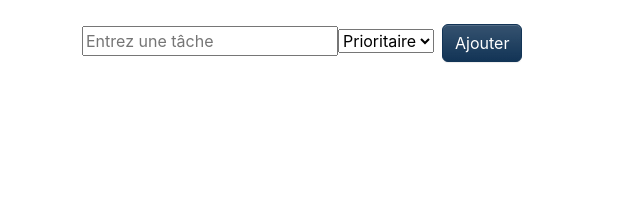
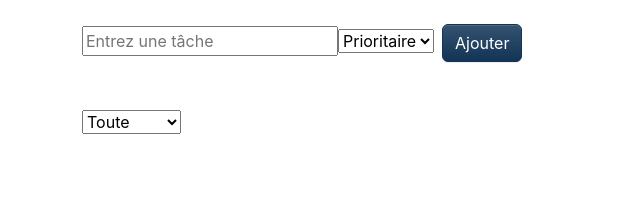
Before and after one commit to MamadouCly/Liste-de-tache, a React (Vite) app: page / in a window 1280 px wide. Shown: the top 200 px of the page, without its empty margins (0-640 px from the left). Built offline with nearby package versions, Linux system fonts and the light colour scheme.

Commit message:
Ajout de la fonctionnalité qui permet de filtrer les tâches par statut

```diff
--- a/src/components/Body.jsx
+++ b/src/components/Body.jsx
@@ -3,11 +3,25 @@ import { ContextTask } from "../contexts/TaskContext";
 import { BsTrash, BsPencil } from "react-icons/bs";
 
 export default function Body() {
-  const { tasks, removeTask, modifierTask, isChecked } = useContext(ContextTask);
+  const { tasks, removeTask, modifierTask, isChecked, filtrer, handleChangeFilter } = useContext(ContextTask);
+
+  let taskFiltered = tasks;
+
+  if(filtrer === "Faites") {
+    taskFiltered = taskFiltered.filter((item) => item.done === true);
+  } else if(filtrer === "Non faites") {
+    taskFiltered = taskFiltered.filter((item) => item.done === false);
+  }
 
   return (
     <>
-      {tasks.map((item) => (
+      <select className="mt-5" onChange={handleChangeFilter}>
+        <option value={"Toute"}>Toute</option>
+        <option value={"Faites"}>Faites</option>
+        <option value={"Non faites"}>Non faites</option>
+      </select>
+
+      {taskFiltered.map((item) => (
         <div key={item.id} className="task-container m-3" style={{background: item.done ? "orange" : "#000", color: item.done ? "#999" : "#fff"}}>
           <div className="fw-bold name">
             <input type="checkbox" checked={item.done} onChange={() => isChecked(item.id)} /> {item.name}
--- a/src/components/Header.jsx
+++ b/src/components/Header.jsx
@@ -14,9 +14,9 @@ export default function Header() {
         onChange={handleChange}
       />
       <select onChange={handleChangePriority}>
-        <option value={etat}>Prioritaire</option>
-        <option value={etat}>Moyenne</option>
-        <option value={etat}>Basse</option>
+        <option value={"Prioritaire"}>Prioritaire</option>
+        <option value={"Moyenne"}>Moyenne</option>
+        <option value={"Basse"}>Basse</option>
       </select>
       <button className="btn btn-primary ms-2" type="button" onClick={() => addTask(input)}>
         Ajouter
--- a/src/contexts/TaskContext.jsx
+++ b/src/contexts/TaskContext.jsx
@@ -8,6 +8,7 @@ export default function ContextProvider({children}) {
     const [tasks, setTasks] = useState(JSON.parse(localStorage.getItem("tasks")) || []);
     const [input, setInput] = useState("");
     const [etat, setEtat] = useState("Prioritaire");
+    const [filtrer, setFiltrer] = useState("Toute");
 
     // Fonction pour ajouter une tâche
     const addTask = (task) => {
@@ -69,10 +70,16 @@ export default function ContextProvider({children}) {
             localStorage.setItem("tasks", JSON.stringify(update));
             return update;
         });
-    }
+    };
+
+    // Fonction pour changer l'état de filtere
+    const handleChangeFilter = (event) => {
+        const {name, value} = event.target;
+        setFiltrer(value);
+    };
 
     return (
-        <ContextTask.Provider value={{tasks, addTask, handleChange, input, removeTask, handleChangePriority, modifierTask, isChecked}}>
+        <ContextTask.Provider value={{tasks, addTask, handleChange, input, filtrer, removeTask, handleChangePriority, modifierTask, isChecked, handleChangeFilter}}>
             {children}
         </ContextTask.Provider>
     );
```
Also changed, not shown: src/main.jsx (line endings or trailing spaces).
